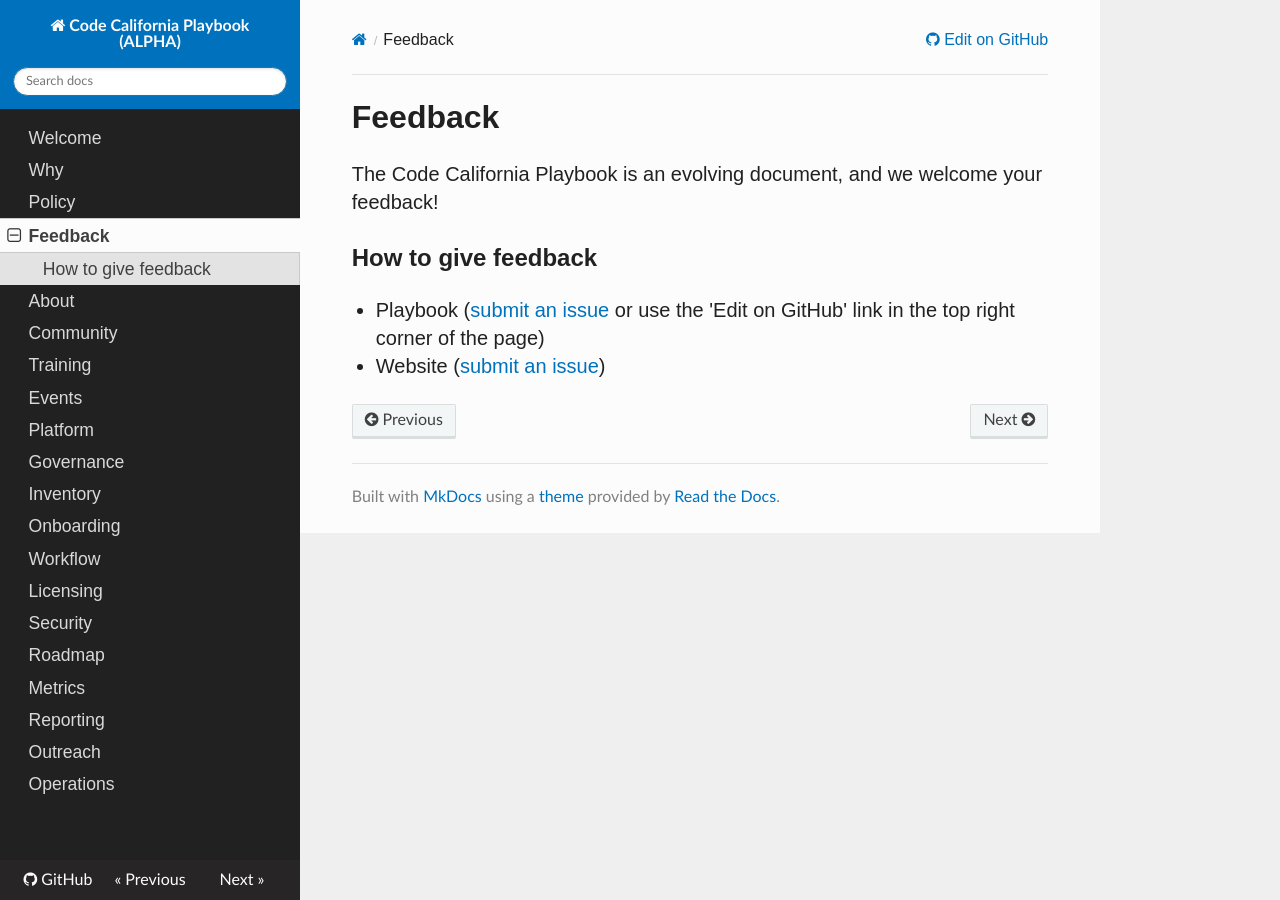
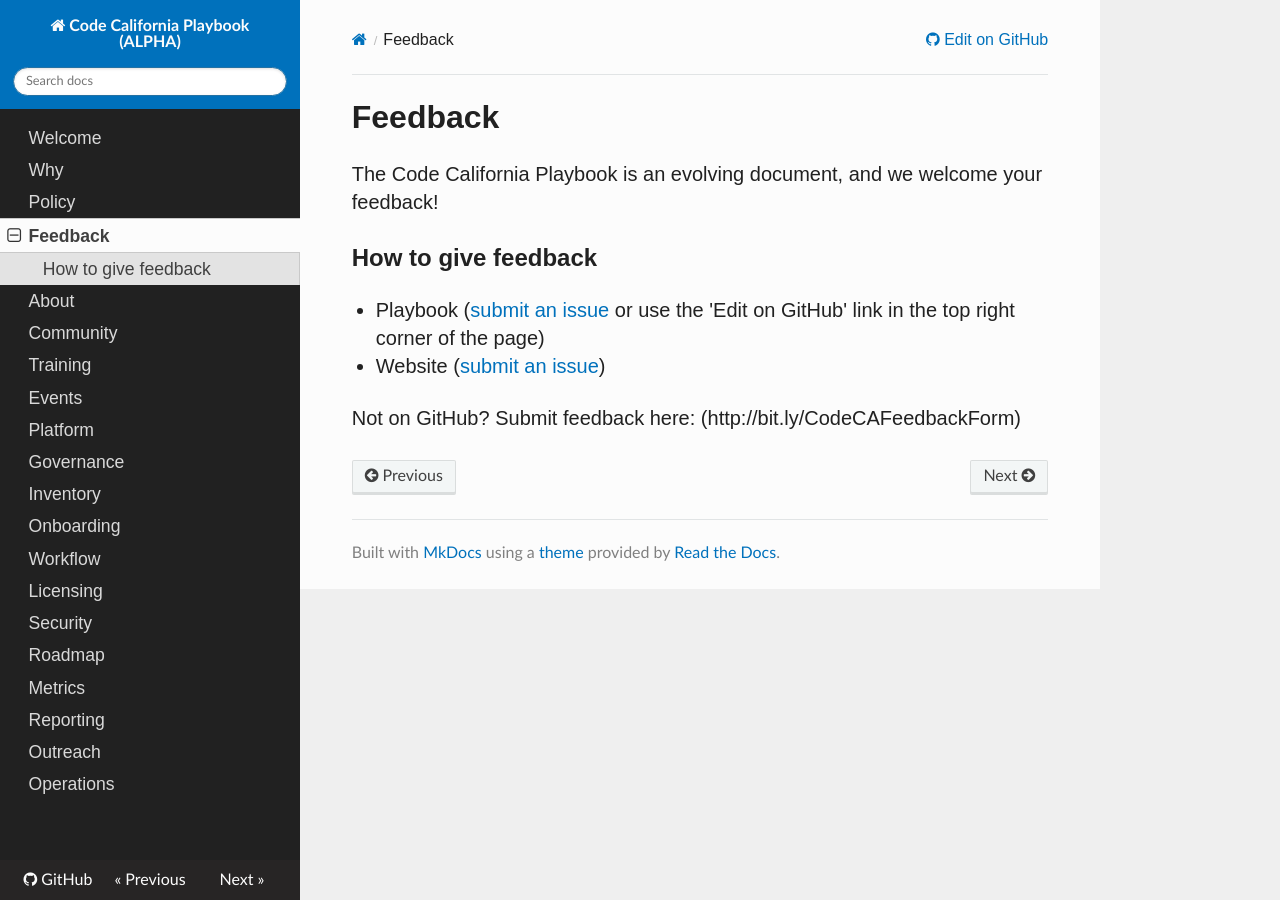
Before and after one commit to CA-CODE-Works/playbook, an MkDocs documentation site: the page built from docs/feedback.md, in a window 1280 px wide. Built offline with MkDocs 1.6.1, drawn with Linux system fonts in a browser that asks for light colours; nearby versions of some CDN libraries; old or Windows-style settings are respelled for this version of MkDocs.

Commit message:
Update feedback.md

```diff
--- a/docs/feedback.md
+++ b/docs/feedback.md
@@ -7,3 +7,5 @@ The Code California Playbook is an evolving document, and we welcome your feedba
 * Playbook ([submit an issue](https://github.com/cagov/playbook/issues) or use the 'Edit on GitHub' link in the top right corner of the page)
 
 * Website ([submit an issue](https://github.com/cagov/codeCAgov/issues))
+
+Not on GitHub? Submit feedback here: (http://bit.ly/CodeCAFeedbackForm)
```
